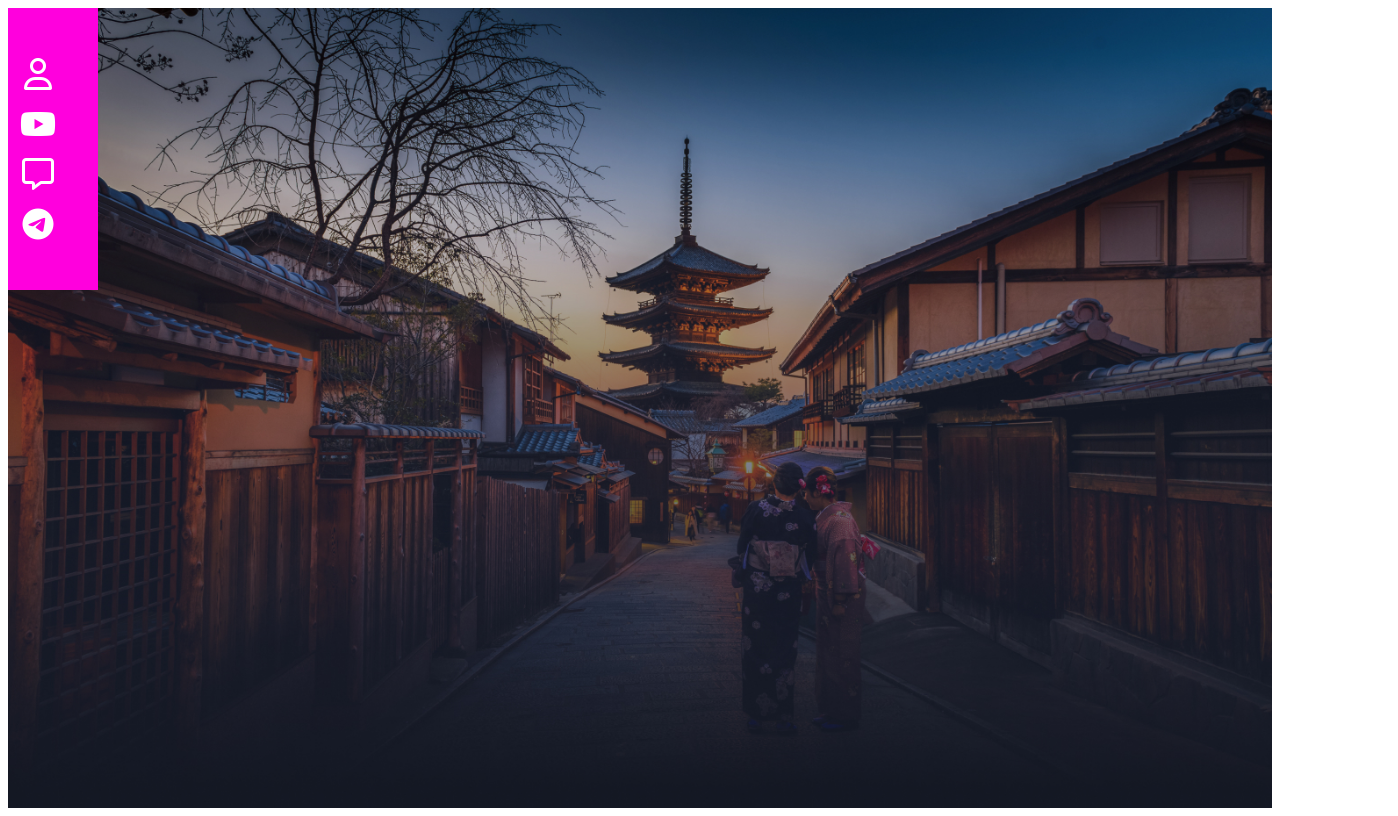
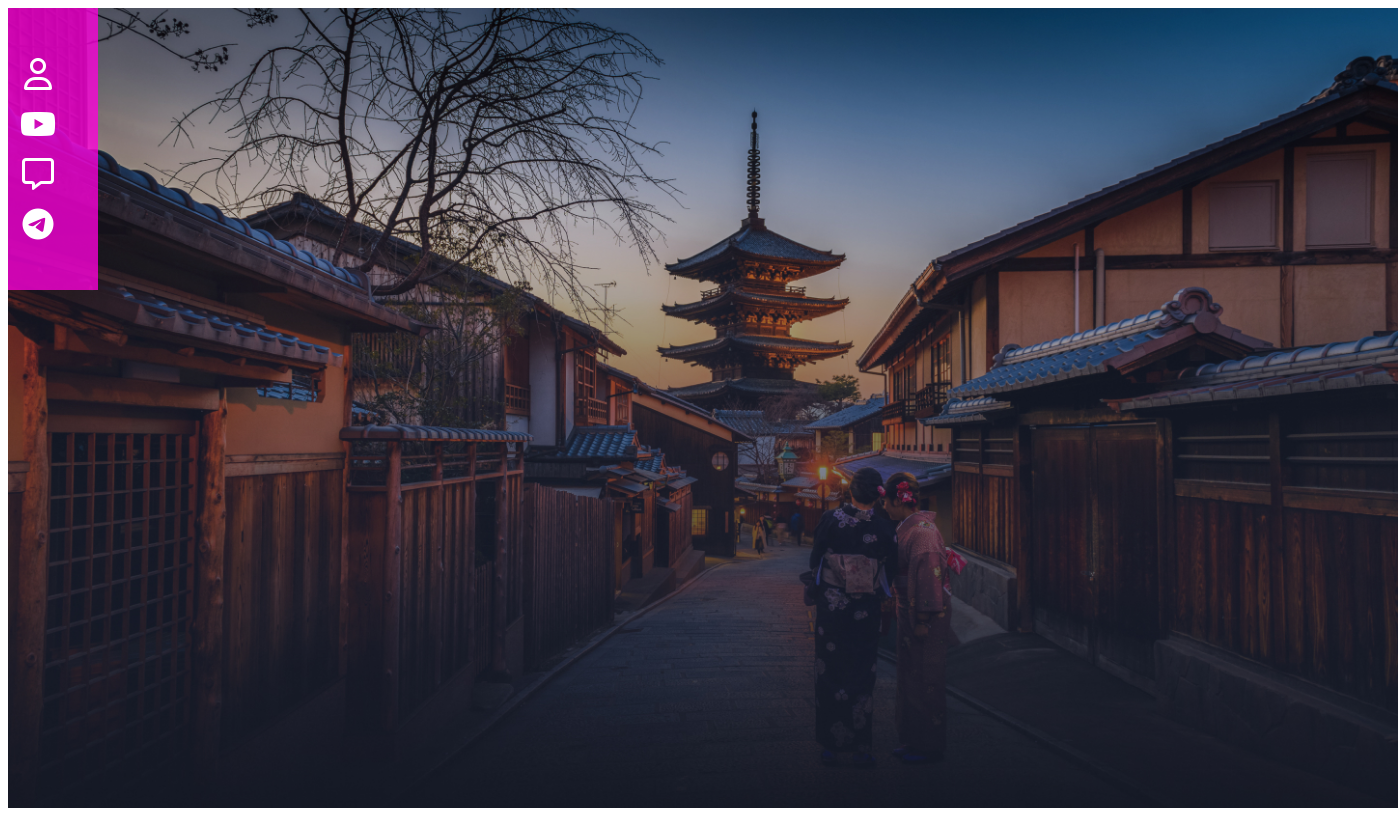
Before and after one commit to VikKolesnikova/Independent, a plain HTML site: page sidebar/index.html in a window 1280 px wide. Shown: the whole page, 1398 px wide, since content can reach past the window. Drawn offline with Linux system fonts and the light colour scheme.

Commit message:
Add files via upload

```diff
--- a/sidebar/index.html
+++ b/sidebar/index.html
@@ -24,7 +24,7 @@
             <br>
             <div class="sidebar___about">
                 <i class="far fa-comment-alt fa-2x fa-fw"></i>
-                <div class="about__text">Blog</div>
+                <div class="about__text">Blog about us</div>
             </div>
             <br>
             <div class="sidebar___about">
--- a/sidebar/style.css
+++ b/sidebar/style.css
@@ -1,12 +1,12 @@
 .wrapper {
     height: 100vh;
-    width: 100%;
+    width: 110%;
     background: url(img/intro-bg.jpg) no-repeat center;
     background-size: cover;
 }
 
 .sidebar__row {
-    background-color: rgb(255, 0, 221);
+    background-color: rgba(255, 0, 221, 0.772);
     width: 90px;
     padding: 50px 0px;
     transition: width .4s linear;
@@ -31,14 +31,14 @@ i, .about__text {
 }
 
 .sidebar___about:hover, .sidebar___about:hover i, .sidebar___about:hover>.about__text {
-    color: red;
+    color: rgb(38, 0, 255);
     background-color: black;
 }
 
 .sidebar__row:hover>.sidebar___about>.about__text {
     text-indent: 0em;
     position: relative;
-    z-index: 1;
+    z-index: 2;
 }
 
 .sidebar__row:hover {
```
